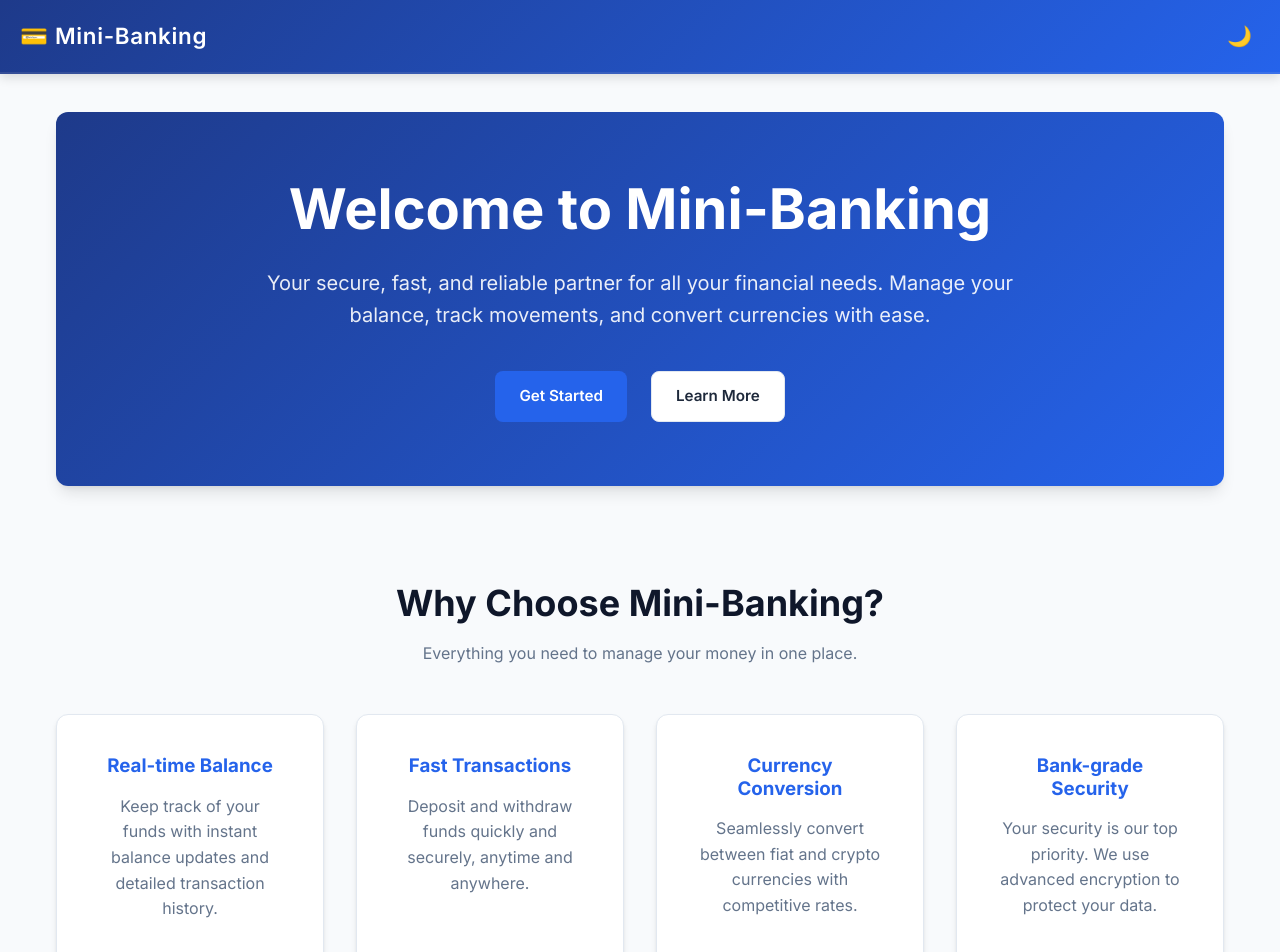
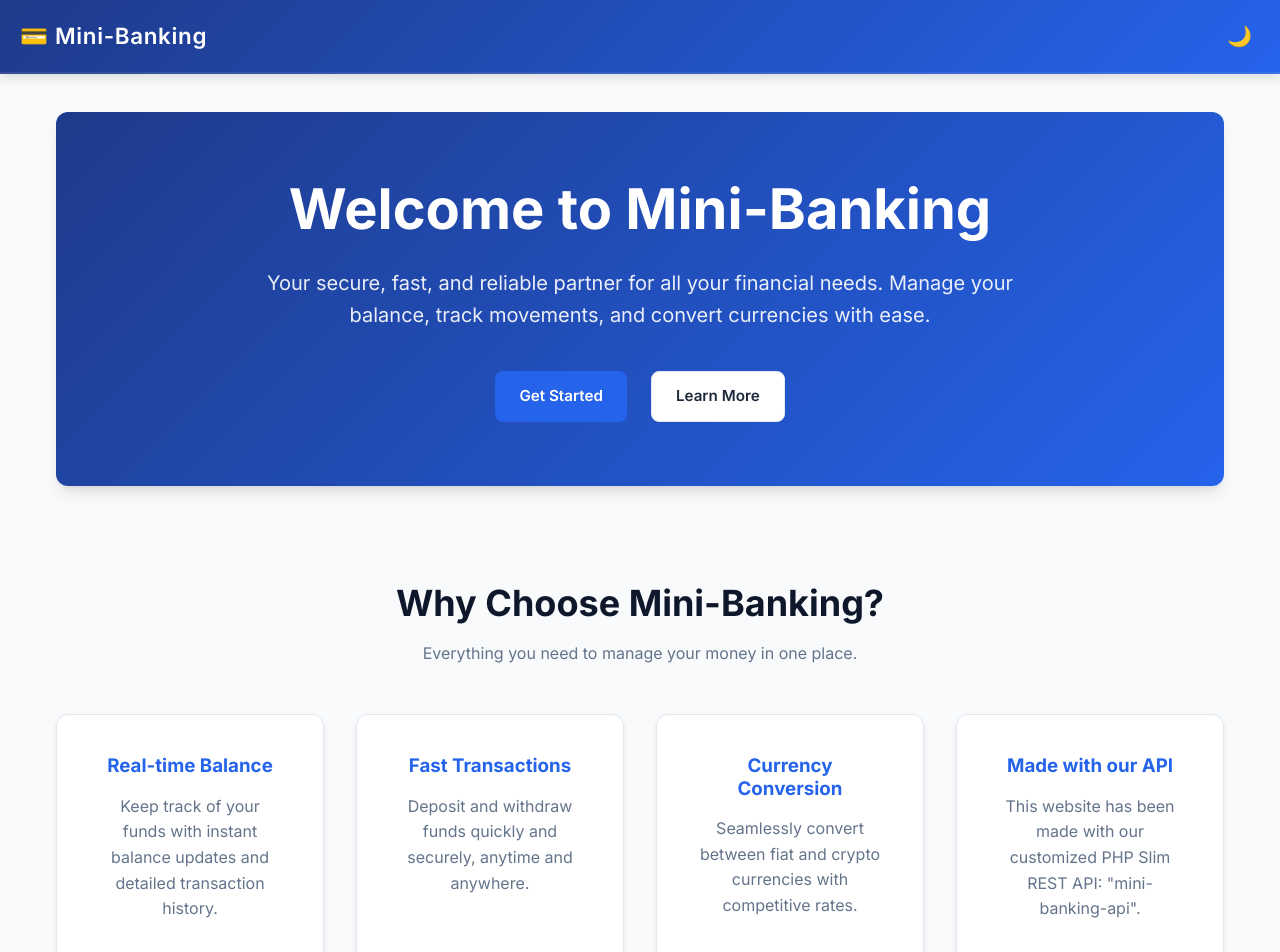
Before and after one commit to andreygonza77/mini-banking-frontend, an Angular app: page / in a window 1280 px wide. Shown: the top 952 px of the page. Built offline with nearby package versions, Linux system fonts and the light colour scheme.

Commit message:
home updated: project is done, it may receive styling updates

```diff
--- a/src/app/components/home/home.html
+++ b/src/app/components/home/home.html
@@ -32,8 +32,8 @@
     </div>
 
     <div class="feature-card">
-      <h3>Bank-grade Security</h3>
-      <p>Your security is our top priority. We use advanced encryption to protect your data.</p>
+      <h3>Made with our API</h3>
+      <p>This website has been made with our customized PHP Slim REST API: "mini-banking-api".</p>
     </div>
   </div>
 </section>
```
